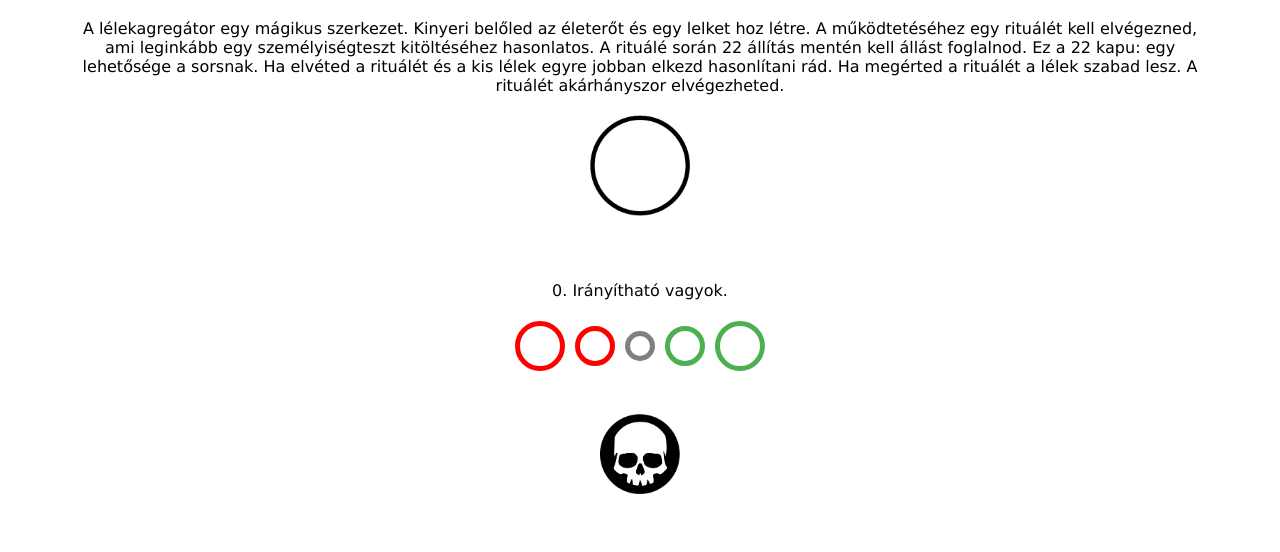
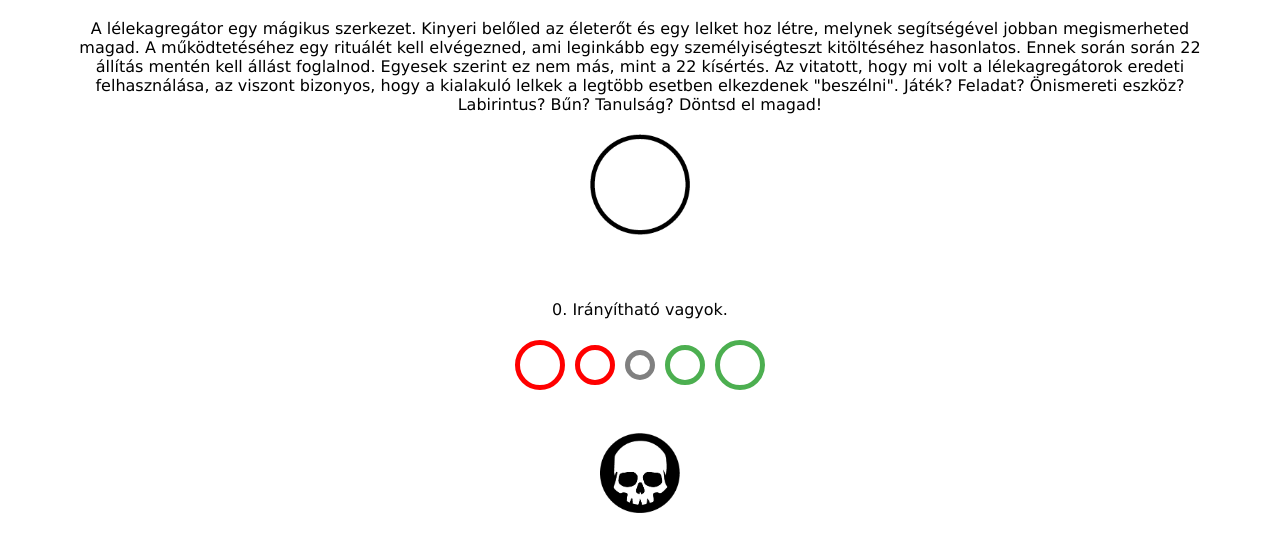
Before and after one commit to andris-boy/Kerdoiv, a plain HTML site: page questions.html in a window 1280 px wide. Shown: the part 64-616 px from the top of the page. Drawn offline with Linux system fonts and the light colour scheme.

Commit message:
Új szöveg a HTML-be.

```diff
--- a/questions.html
+++ b/questions.html
@@ -13,12 +13,11 @@
   <body>
     <!-- Alternatív cím: Di&shy;Fool Sze&shy;mé&shy;lyi&shy;ség&shy;teszt -->
     <h1>Lé&shy;lek&shy;ag&shy;re&shy;gá&shy;tor</h1>
-    <p> A lélekagregátor egy mágikus szerkezet. Kinyeri belőled az életerőt és egy lelket hoz létre.
+    <p> A lélekagregátor egy mágikus szerkezet. Kinyeri belőled az életerőt és egy lelket hoz létre, melynek segítségével jobban megismerheted magad.
       A működtetéséhez egy rituálét kell elvégezned, ami leginkább egy személyiségteszt kitöltéséhez hasonlatos.
-      A rituálé során 22 állítás mentén kell állást foglalnod. Ez a 22 kapu: egy lehetősége a sorsnak.
-      Ha elvéted a rituálét és a kis lélek egyre jobban elkezd hasonlítani rád.
-      Ha megérted a rituálét a lélek szabad lesz.
-      A rituálét akárhányszor elvégezheted.
+      Ennek során során 22 állítás mentén kell állást foglalnod. Egyesek szerint ez nem más, mint a 22 kísértés.
+      Az vitatott, hogy mi volt a lélekagregátorok eredeti felhasználása, az viszont bizonyos, hogy a kialakuló lelkek a legtöbb esetben elkezdenek "beszélni".
+      Játék? Feladat? Önismereti eszköz? Labirintus? Bűn? Tanulság? Döntsd el magad!
     </p>
 
     <div id="image-container">
```
